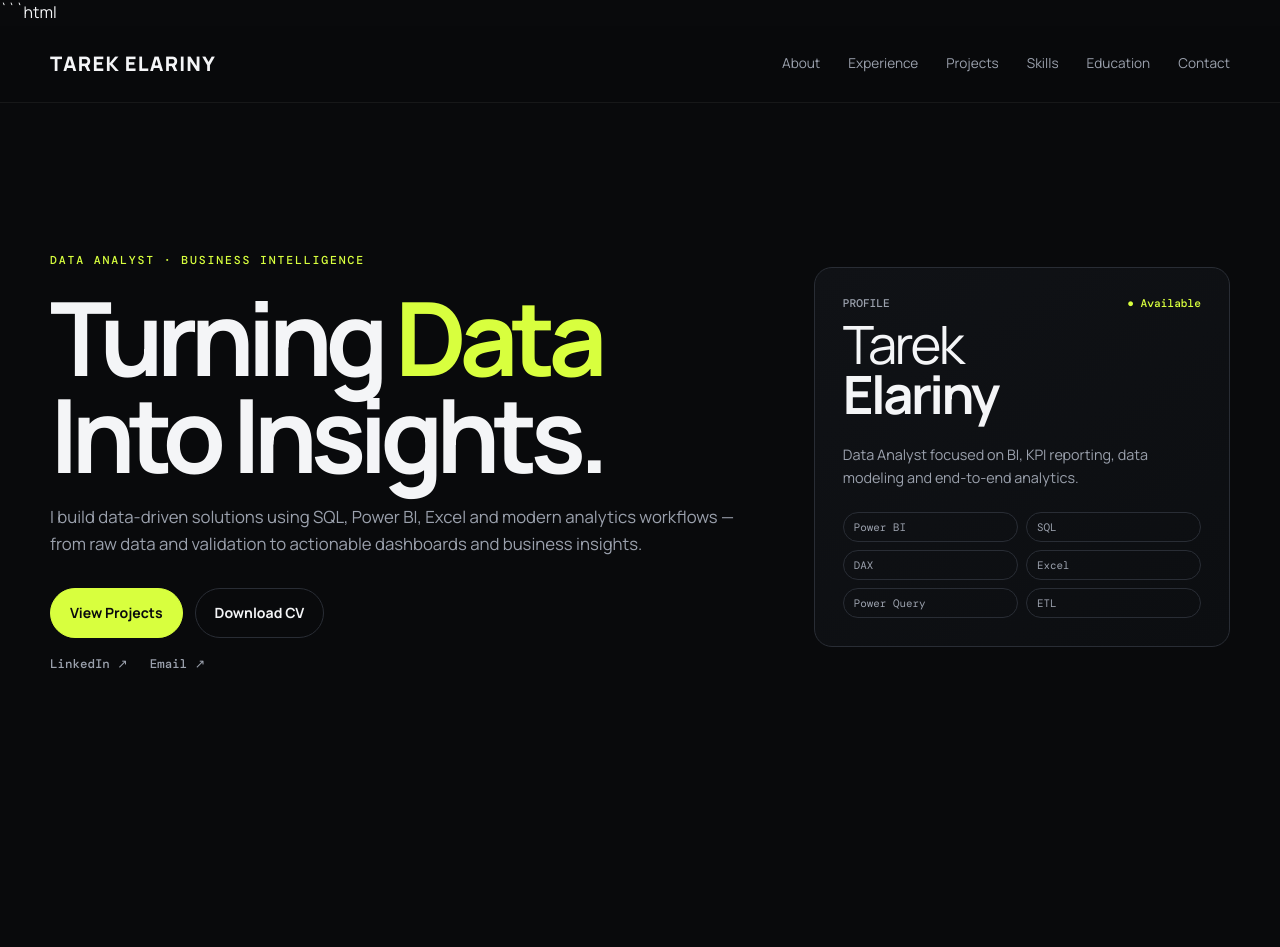
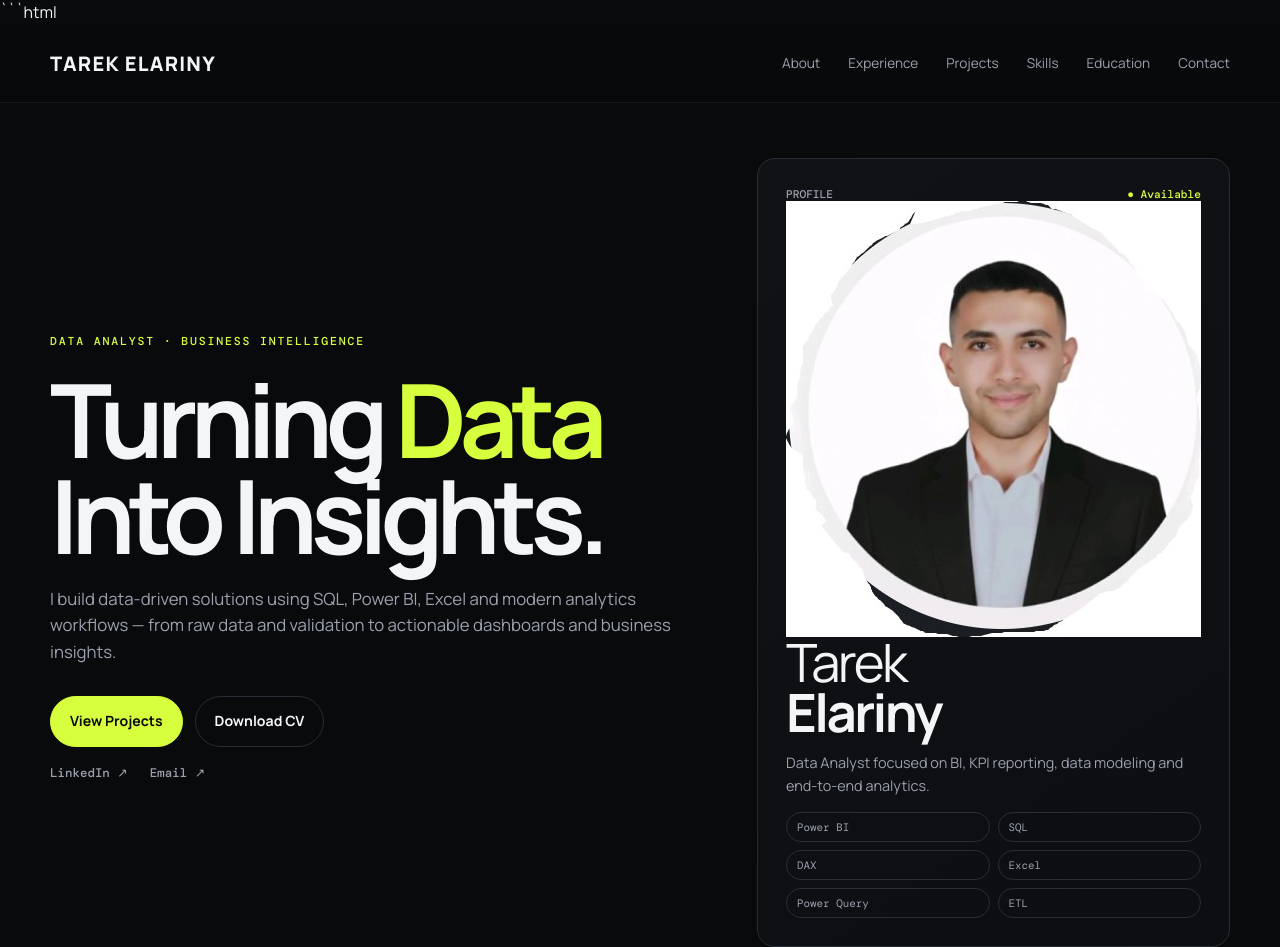
Before and after one commit to tarekelariny/tarek-elariny-portfolio, a website built with Vite: page index.html in a window 1280 px wide. Shown: the top 947 px of the page. Built offline with nearby package versions, Linux system fonts and the light colour scheme.

Commit message:
Update index.html

```diff
--- a/index.html
+++ b/index.html
@@ -84,6 +84,12 @@ Email ↗
 <div class="card-top">
 <span>PROFILE</span>
 <span class="status-dot">● Available</span>
+</div>
+  <div class="profile-photo">
+  <img
+    src="./tarek's photo7.jpg"
+    alt="Tarek Elariny"
+  >
 </div>
 
 <div class="profile-name">
```
